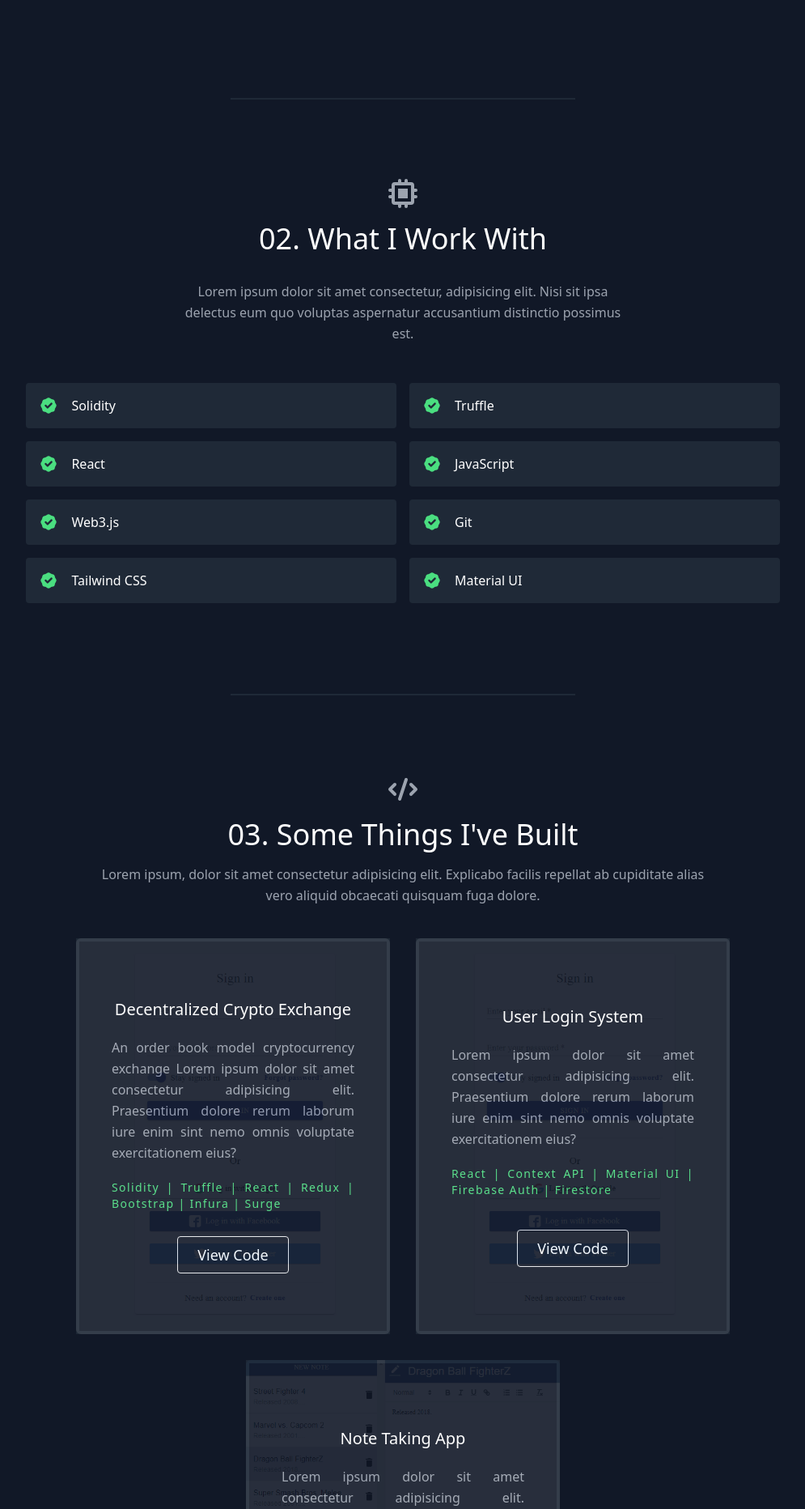
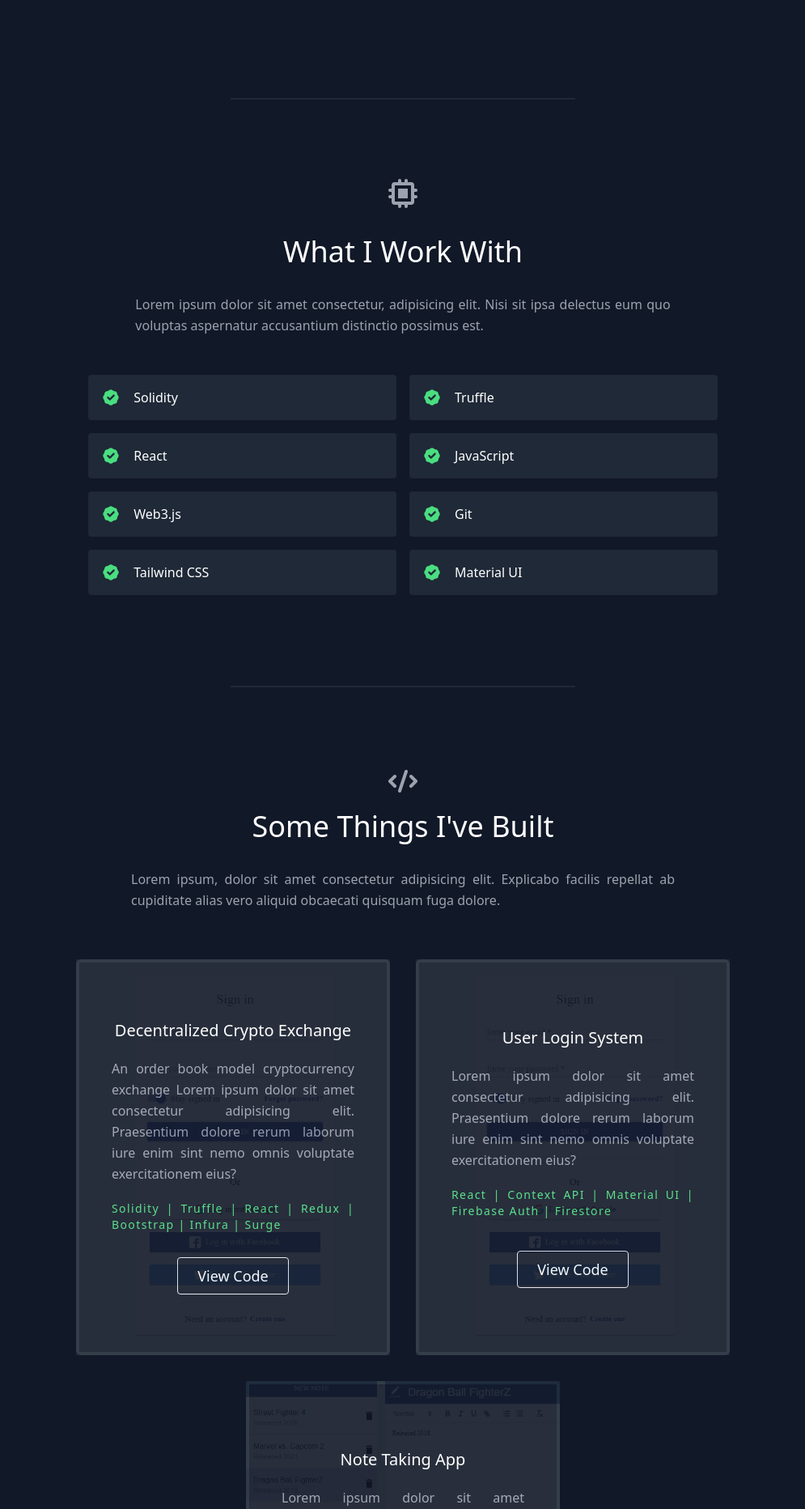
Before and after one commit to michael-orzel/portfolio, a React (Create React App) app: page / in a window 1280 px wide. Shown: the part 1329-3193 px from the top of the page at 81% size, without its empty margins (142-1137 px from the left). Built offline with nearby package versions, Linux system fonts and the light colour scheme.

Commit message:
container max-width

```diff
--- a/src/components/About.js
+++ b/src/components/About.js
@@ -8,7 +8,7 @@ export default function About() {
       <div className='container mx-auto flex flex-col justify-center items-center px-12 py-14 pb-24 sm:px-14 md:px-20 md:py-16 lg:px-20 lg:py-20 xl:px-0 xl:py-24 2xl:px-20 2xl:py-28'>
         <IdentificationIcon className="inline-block w-10 mb-4" />
         <h1 className="text-white text-3xl title-font font-medium mb-4 sm:text-4xl sm:mb-6 xl:mb-8">
-          01. About Me
+          About Me
         </h1>
         <div className="flex flex-col justify-center items-center lg:flex-row xl:mx-20 lg:py-6 xl:pt-5">
           <p className="mx-auto text-justify text-base leading-relaxed lg:w-1/2 xl:w-5/12">
--- a/src/components/Contact.js
+++ b/src/components/Contact.js
@@ -28,23 +28,23 @@ export default function Contact() {
 
   return (
     <section id="contact" className="relative">
-      <div className='container mx-auto flex flex-col justify-center items-center px-12 py-14 pb-24 md:py-16 lg:py-20 xl:py-24 2xl:py-28 2xl:px-20'>
+      <div className='container mx-auto flex flex-col justify-center items-center px-12 py-14 pb-24 md:py-16 lg:py-20 xl:py-24 2xl:py-28 2xl:px-20 sm:px-14 md:px-20 lg:px-20 xl:px-0 2xl:px-20'>
         <MailIcon className="inline-block w-10 mb-4" />
-        <h1 className="text-white text-3xl title-font font-medium mb-4 sm:text-4xl">
-          04. Get In Touch
+        <h1 className="text-white text-3xl title-font font-medium mb-4 sm:text-4xl sm:mb-6 xl:mb-8">
+          Get In Touch
         </h1>
         <form onSubmit={(e) => handleFormSubmit(e)}
           netlify="true"
           name="contact"
-          className="flex flex-col justify-center align-center w-full sm:w-11/12 md:w-9/12 lg:w-7/12 xl:w-6/12 2xl:w-5/12">
+          className="flex flex-col justify-center align-center w-full max-w-md lg:max-w-lg sm:w-11/12 md:w-9/12 lg:w-7/12 xl:w-6/12 2xl:w-5/12 lg:pb-5 xl:pb-5">
           {/* <h2 className="text-white text-3xl title-font font-medium mb-1 sm:text-4xl">
             Get In Touch
           </h2> */}
-          <p className="leading-relaxed mb-5">
+          <p className="text-justify leading-relaxed pb-5 lg:pb-6 xl:pb-8">
             Lorem ipsum dolor sit amet consectetur, adipisicing elit. Illum
             suscipit officia aspernatur veritatis. Asperiores, aliquid?
           </p>
-          <div className="relative mb-4">
+          <div className="relative pb-4 lg:pb-5 2xl:pb-6">
             <label htmlFor="name" className="text-gray-400 text-sm leading-7">
               Name
             </label>
@@ -54,7 +54,7 @@ export default function Contact() {
               name="name"
               className="bg-gray-800 text-gray-100 text-base w-full px-3 py-1 border border-gray-700 rounded outline-none focus:border-green-500 focus:ring-2 focus:ring-green-900 leading-8 transition-colors duration-200 ease-in-out" />
           </div>
-          <div className="relative mb-4">
+          <div className="relative pb-4 lg:pb-5 2xl:pb-6">
             <label htmlFor="email" className="text-gray-400 text-sm leading-7">
               Email
             </label>
@@ -64,7 +64,7 @@ export default function Contact() {
               name="email"
               className="bg-gray-800 text-gray-100 text-base w-full px-3 py-1 border border-gray-700 rounded outline-none focus:border-green-500 focus:ring-2 focus:ring-green-900 leading-8 transition-colors duration-200 ease-in-out" />
           </div>
-          <div className="relative mb-4">
+          <div className="relative pb-4 lg:pb-5 2xl:pb-6">
             <label htmlFor="message" className="text-gray-400 text-sm leading-7">
               Message
             </label>
--- a/src/components/Projects.js
+++ b/src/components/Projects.js
@@ -8,21 +8,21 @@ export default function Projects() {
     <section id="projects" className="bg-gray-900 text-gray-400 body-font">
       <div className='container mx-auto flex flex-col justify-center items-center px-12 py-14 pb-24 sm:px-14 md:px-20 md:py-16 lg:py-20 xl:py-24 2xl:py-28 2xl:px-20'>
         <CodeIcon className="inline-block w-10 mb-4" />
-        <h1 className="text-white text-3xl title-font font-medium mb-4 sm:text-4xl">
-          03. Some Things I've Built
+        <h1 className="text-white text-3xl title-font font-medium mb-4 sm:text-4xl sm:mb-6 xl:mb-8">
+          Some Things I've Built
         </h1>
-        <p className="mx-auto text-center text-base leading-relaxed pb-6 lg:w-2/3">
+        <p className="mx-auto text-justify text-base leading-relaxed pb-6 lg:max-w-2xl lg:w-2/3">
           Lorem ipsum, dolor sit amet consectetur adipisicing elit. Explicabo
           facilis repellat ab cupiditate alias vero aliquid obcaecati quisquam
           fuga dolore.
         </p>
-        <div className='flex flex-col justify-center items-center flex-wrap xl:flex-row xl:w-9/12 2xl:w-8/12'>
+        <div className='flex flex-col justify-center items-center flex-wrap xl:flex-row xl:w-9/12 2xl:w-8/12 lg:py-5 2xl:pt-6'>
           { projects.map((project) => (
             <a
               key={project.image}
               href={project.link}
               target="_blank"
-              className="basis-1/2 relative py-4 sm:w-10/12 md:w-8/12 xl:w-8/12 xl:px-4 2xl:w-8/12"
+              className="basis-1/2 relative py-4 max-w-sm sm:max-w-md md:max-w-xl 2xl:max-w-md sm:w-10/12 md:w-8/12 xl:w-8/12 xl:px-4 2xl:w-8/12"
             >
               <div className='relative z-1 w-full'>
                 <img
--- a/src/components/Skills.js
+++ b/src/components/Skills.js
@@ -6,21 +6,21 @@ import { BadgeCheckIcon, ChipIcon } from '@heroicons/react/solid'
 export default function Skills() {
   return (
     <section id="skills">
-      <div className="container mx-auto flex flex-col justify-center items-center px-12 py-14 pb-24 md:py-16 lg:py-20 xl:py-24 2xl:py-28 2xl:px-20">
-        <div className="text-center mb-10">
-          <ChipIcon className="inline-block w-10 mb-4" />
-          <h1 className="sm:text-4xl text-3xl font-medium title-font text-white mb-4 md:mb-6 xl:mb-8">
-            02. What I Work With
+      <div className="container mx-auto max-w-lg sm:max-w-xl md:max-w-2xl lg:max-w-5xl xl:max-w-6xl 2xl:max-w-7xl flex flex-col justify-center items-center px-12 py-14 pb-24 md:py-16 lg:py-20 xl:py-24 2xl:py-28 sm:px-14 md:px-20 lg:px-20 xl:px-20 2xl:px-20">
+        <div className="text-justify mb-10 flex flex-col justify-center items-center">
+          <ChipIcon className="inline-flex w-10 mb-4 sm:mb-6 xl:mb-8"/>
+          <h1 className="text-3xl text-white font-medium title-font mb-4 sm:text-4xl md:mb-6 xl:mb-8">
+            What I Work With
           </h1>
-          <p className="text-base leading-relaxed xl:w-2/4 lg:w-3/4 mx-auto">
+          <p className="text-base leading-relaxed lg:w-2/3">
             Lorem ipsum dolor sit amet consectetur, adipisicing elit. Nisi sit
             ipsa delectus eum quo voluptas aspernatur accusantium distinctio
             possimus est.
           </p>
         </div>
-        <div className="flex flex-wrap lg:w-4/5 sm:mx-auto sm:mb-2 -mx-2">
+        <div className="flex flex-wrap sm:mb-2 lg:w-4/5 2xl:max-w-4xl">
           { skills.map((skill) => (
-            <div key={skill} className="p-2 sm:w-1/2 w-full">
+            <div key={skill} className="w-full py-2 lg:w-1/2 lg:px-2">
               <div className="bg-gray-800 rounded flex p-4 h-full items-center">
                 <BadgeCheckIcon className="text-green-400 w-6 h-6 flex-shrink-0 mr-4" />
                 <span className="title-font font-medium text-white">
```
